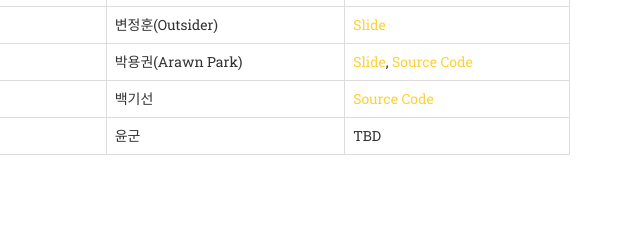
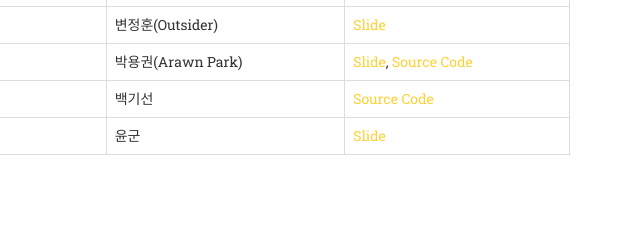
Before and after one commit to adieu2014/adieu2014.github.io, a plain HTML site: page index.html in a window 1280 px wide. Shown: the part 3187-3420 px from the top of the page, 640-1280 px from the left. Drawn offline with nearby package versions, Linux system fonts and the light colour scheme; a web font is replaced by a local one.

Commit message:
Add 봄싹회고 slide link.

```diff
--- a/index.html
+++ b/index.html
@@ -298,7 +298,7 @@
                                 <td>17:30 ~ 17:50</td>
                                 <td>봄싹 회고 및 마무리</td>
                                 <td>윤군</td>
-                                <td>TBD</td>
+                                <td><a href="http://www.slideshare.net/YoonKim5/ss-42475205" target="_blank">Slide</a></td>
                             </tr>
                         </tbody>
                     </table>
```
